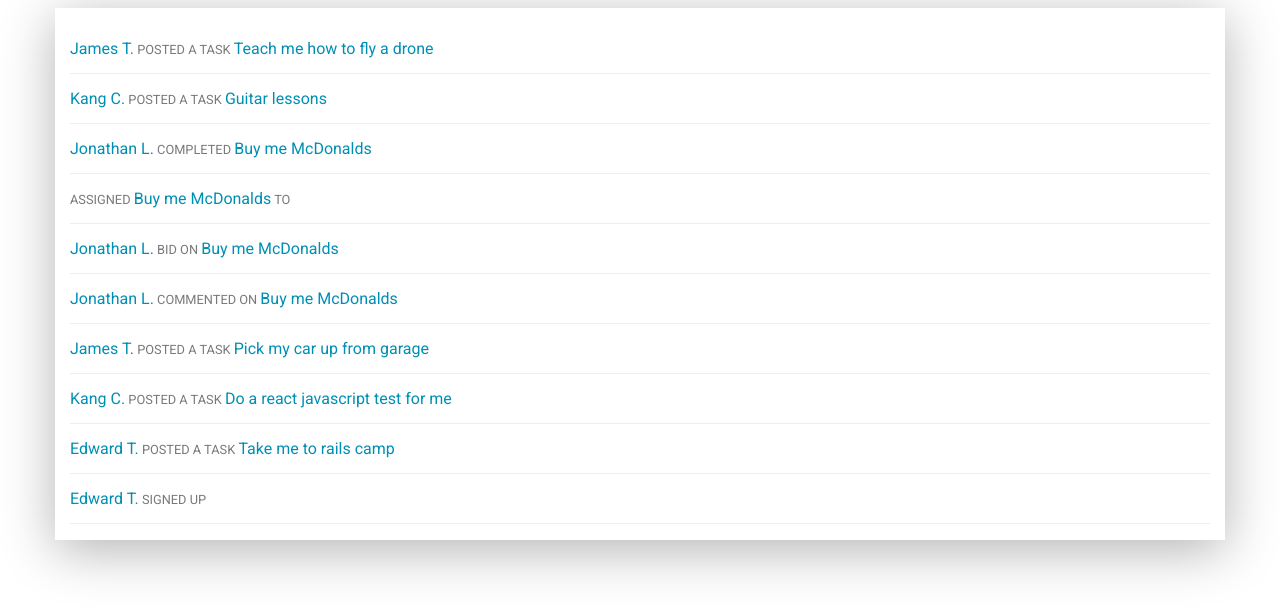
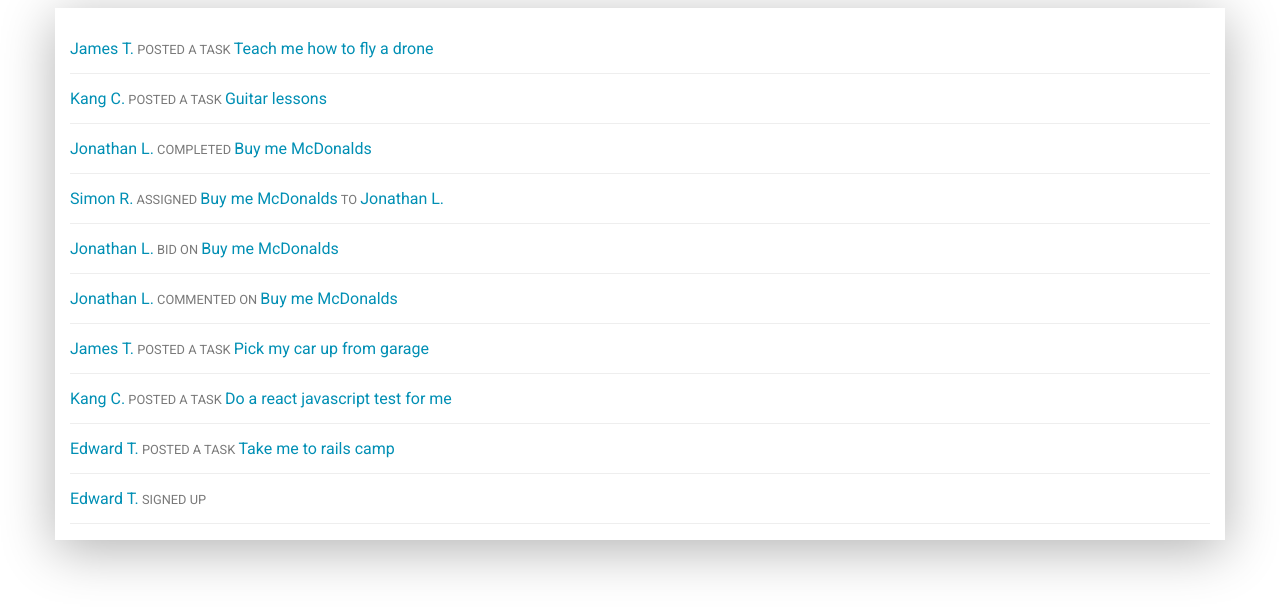
Before and after one commit to moiscraycray/Airtasker-Challenge, a React (Create React App) app: page / in a window 1280 px wide. Shown: the top 614 px of the page. Built offline with nearby package versions, Linux system fonts and the light colour scheme.

Commit message:
Add special case for 'assigned' task

```diff
--- a/src/App.js
+++ b/src/App.js
@@ -12,7 +12,6 @@ class App extends Component {
           <div className="grid box_shadow">
             <ActivityFeed data={data} />
           </div>
-
         </div>
       </Fragment>
     );
--- a/src/components/activity-feed.js
+++ b/src/components/activity-feed.js
@@ -32,7 +32,7 @@ class ActivityFeed extends Component {
     // output: {6333: "Buy me McDonalds", 6441: "Teach me how to fly a drone", 6469: "Pick up roses from florist", 6470: "Take me to rails camp", 6471: "Do a react javascript test for me", 6472: "Pick my car up from garage", 6473: "Guitar lessons"}
   }
 
-  displayFeed = (name, action, task) => {
+  displayFeed = (name, action, task, secondName = '') => {
     if (action === 'posted') {
       return (
         <li className="col-12 col-bleed-x border-bottom">
@@ -56,7 +56,7 @@ class ActivityFeed extends Component {
           <span className="uppercase xsmall boulder"> assigned </span>
           <span className="blue">{task}</span>
           <span className="uppercase xsmall boulder"> to </span>
-          <span className="blue"></span>
+          <span className="blue">{secondName}</span>
         </li>
       )
     } else if (action === 'bid') {
@@ -88,15 +88,20 @@ class ActivityFeed extends Component {
   }
 
   getFeed = () => {
-    const nameId = this.getName()
-    const events = this.getEvent()
+    const nameId = this.getName() ////output: {37: "Simon R.", 490: "James T.", 1501: "Jonathan L.", 2046: "Kang C.", 2663: "Edward T."}
+    const events = this.getEvent() // {created_at: "2015-06-24T16:33:43+10:00", template: "{ profiles:37 } assigned { task:6333 } to { profiles:1501 }", event: "assigned", task_id: 6333, profile_ids: Array(2)}
     const taskName = this.getTaskName()
     const displayFeed = this.displayFeed
     let feed = events.map((x) => {
-
-        // console.log(nameId[x.profile_ids])
-
-      return displayFeed(nameId[x.profile_ids], x.event, taskName[x.task_id])
+      // console.log(nameId[x.profile_ids]) = undefined
+      // console.log(x.profile_ids)
+      if (x.event === 'assigned') {
+        let first = x.profile_ids[0]
+        let second = x.profile_ids[1]
+        return displayFeed(nameId[first], x.event, taskName[x.task_id], nameId[second])
+      } else {
+        return displayFeed(nameId[x.profile_ids], x.event, taskName[x.task_id])
+      }
     })
     return feed
   }
```
